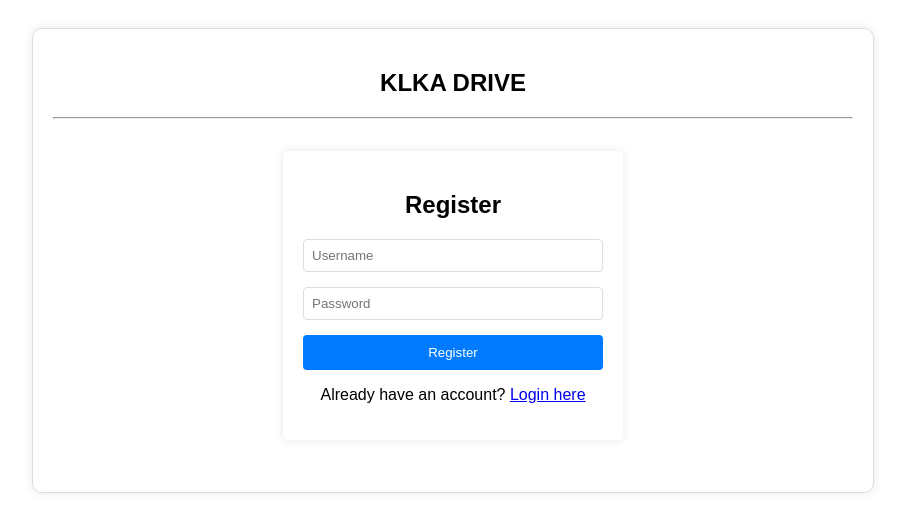
After one commit to kamalkoranga/dochost, a Flask app: page /register in a window 1280 px wide. The commit adds this page. Shown: the top 532 px of the page, without its empty margins (187-1092 px from the left). Run offline with Flask 3, Linux system fonts and the light colour scheme; parts of the project's set-up code (start-up, migrations or seed data) failed here and were passed over; some libraries are stand-ins or nearby versions.

Commit message:
added register functionality

```diff
--- a/app.py
+++ b/app.py
@@ -44,6 +44,20 @@ def index():
     if 'username' in session:
         return render_template('index.html', username=session['username'])
     return redirect(url_for('login'))
+
+
+@app.route('/register', methods=['GET', 'POST'])
+def register():
+    if request.method == 'POST':
+        username = request.form.get('username')
+        password = request.form.get('password')
+        if username in users:
+            return render_template('register.html', error="Username already exists")
+
+        users[username] = generate_password_hash(password)
+        return redirect(url_for('login'))
+
+    return render_template('register.html')
 
 
 @app.route('/login', methods=['GET', 'POST'])
--- a/templates/login.html
+++ b/templates/login.html
@@ -15,5 +15,8 @@
       </div>
       <button type="submit">Login</button>
   </form>
+    <div class="bottom-link">
+        <p>Don't have an account? <a href="/register">Register here</a></p>
+    </div>
 </div>
 {% endblock %}
--- /dev/null
+++ b/templates/register.html
@@ -0,0 +1,22 @@
+{% extends "base.html" %}
+
+{% block content %}
+<div class="login-container">
+  <h2>Register</h2>
+  {% if error %}
+  <div class="error">{{ error }}</div>
+  {% endif %}
+  <form method="POST" action="/register">
+      <div class="form-group">
+          <input type="text" id="username" name="username" placeholder="Username" required>
+      </div>
+      <div class="form-group">
+          <input type="password" id="password" name="password" placeholder="Password" required>
+      </div>
+      <button type="submit">Register</button>
+  </form>
+    <div class="bottom-link">
+        <p>Already have an account? <a href="/login">Login here</a></p>
+    </div>
+</div>
+{% endblock %}
```
